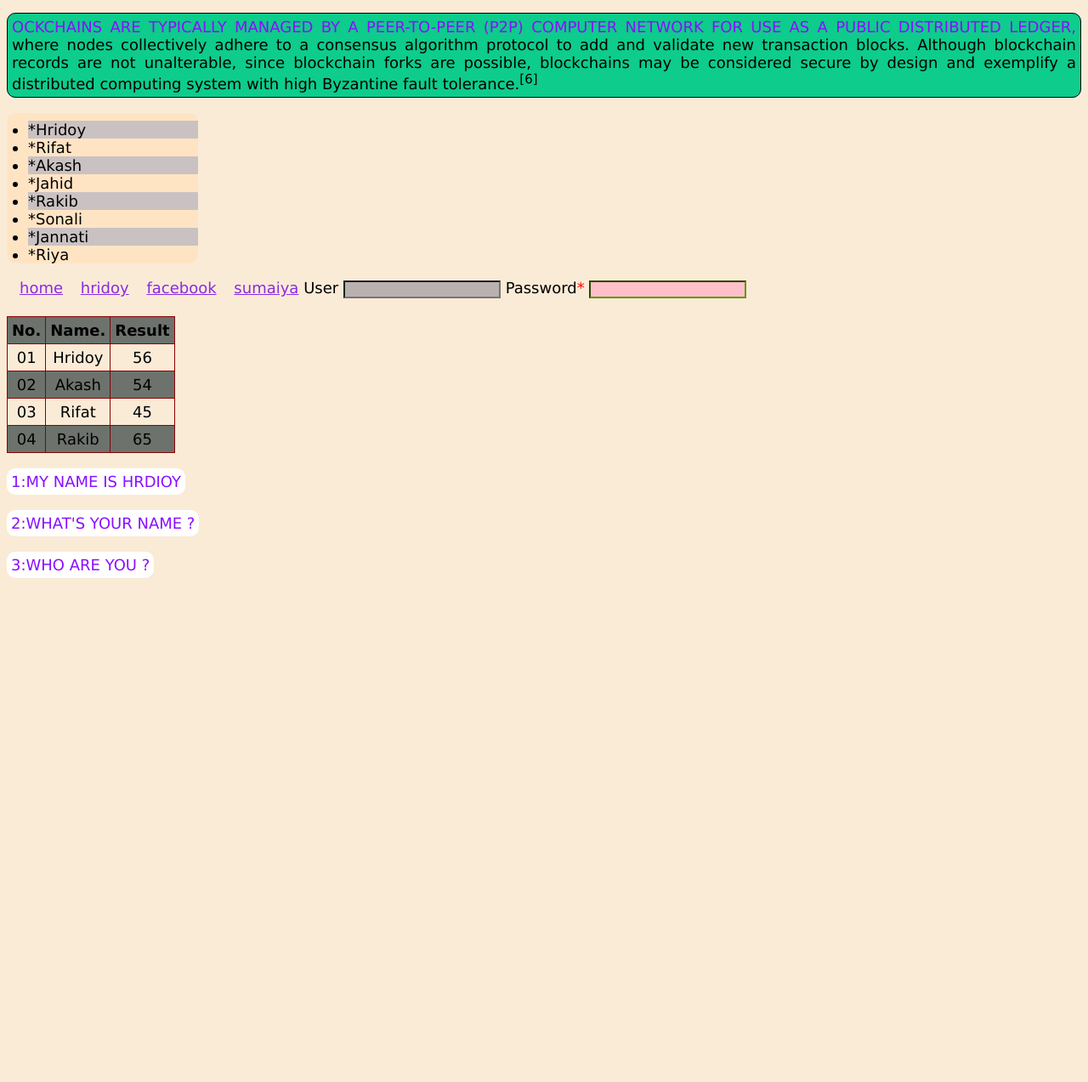
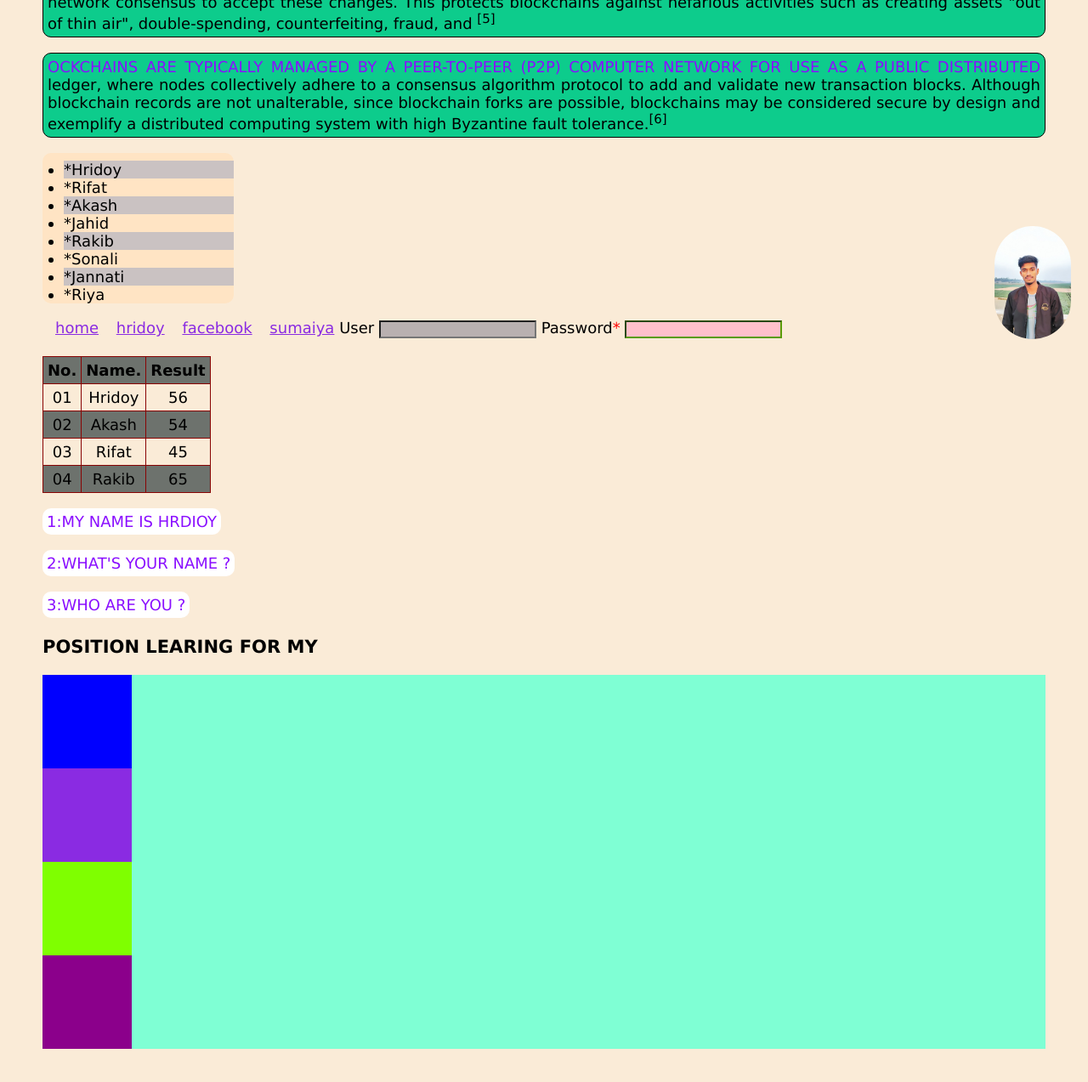
Before and after one commit to xrhridoy1/for-website, a plain HTML site: page index.html in a window 1280 px wide. Shown: the part 381-1654 px from the top of the page at 85% size. Before the commit the page ends 1079 px from the top, so only its background shows below. Drawn offline with Linux system fonts and the light colour scheme.

Commit message:
div added

```diff
--- a/index.html
+++ b/index.html
@@ -66,5 +66,15 @@
   <p class="line">My name is Hrdioy</p>
   <p class="line">What's your name ?</p>
   <p class="line">Who are you ?</p>
+  <section>
+    <h3>Position learing for my</h3>
+  </section>
+  <section class="container">
+    <div id="first"></div>
+    <div id="second"></div>
+    <div id="third"></div>
+    <div id="fourth"></div>
+  </section>
+  <img src="hridoy.jpg" alt="hridoy">
 </body>
 </html>
--- a/style.css
+++ b/style.css
@@ -37,11 +37,11 @@ a:visited{
 
 }
 a:active{
-  border: 1px solid black;
+  border: 1px solid rgb(0, 0, 0);
   color: white;
-  background-color: black;
-  border-radius: 5px;
-  padding: 3px;
+  background-color: rgb(88, 37, 37);
+  border-radius: 9px;
+  padding: 2px;
 }
 a:hover{
   color: palevioletred;
@@ -126,3 +126,43 @@ li::before{
 .line:hover{
   font-size: 23px;
 }
+h3{
+  text-transform: uppercase;
+}
+.container{
+  background-color: aquamarine;
+}
+body{
+  padding: 0;
+  margin: 50px;
+}
+div{
+  width: 100px;
+  height: 100px;
+  padding: 5px 0 5px 5px;
+}
+#first{
+  background-color: blue;
+}
+#second{
+  background-color: blueviolet;
+}
+#third{
+  background-color: chartreuse;
+  position: relative;
+
+}
+#fourth{
+  background-color: darkmagenta;
+}
+img{
+  width: 90px;
+  position: fixed;
+  bottom: 20px;
+  right: 20px;
+  border-radius: 720px;
+  cursor: pointer;
+}
+img:hover{
+  width: 95px;
+}
```
Also changed, not shown: hridoy.jpg (added).
